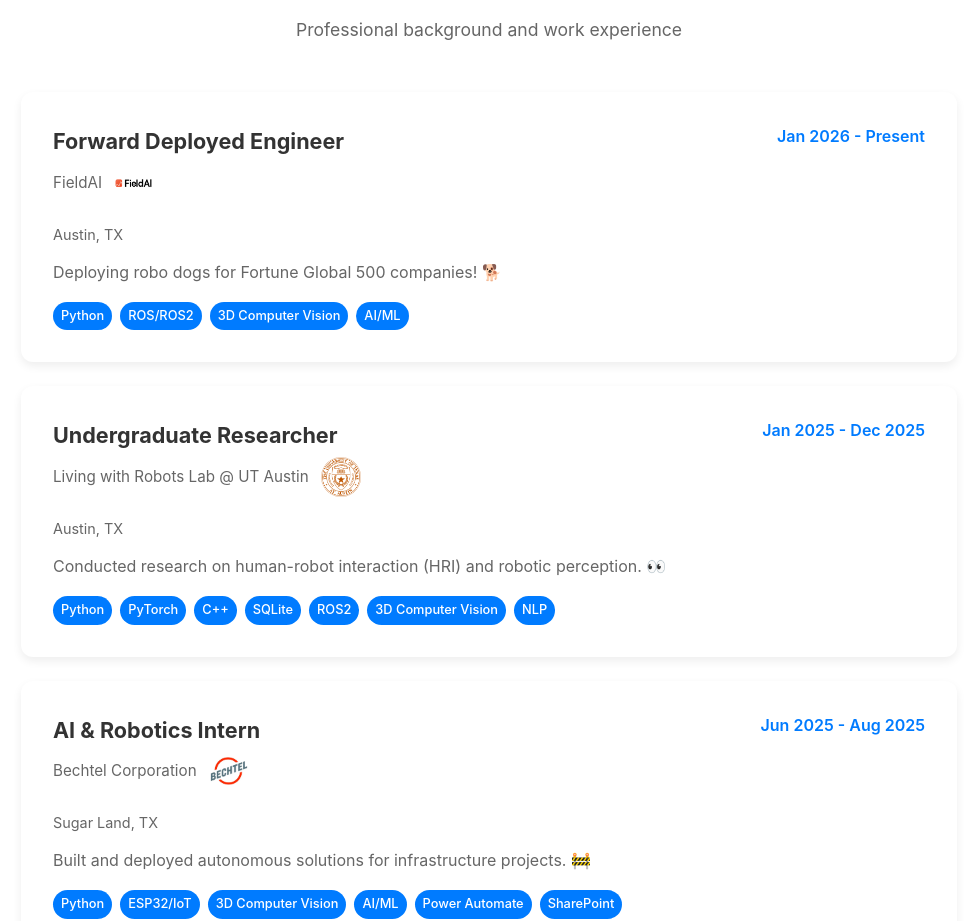
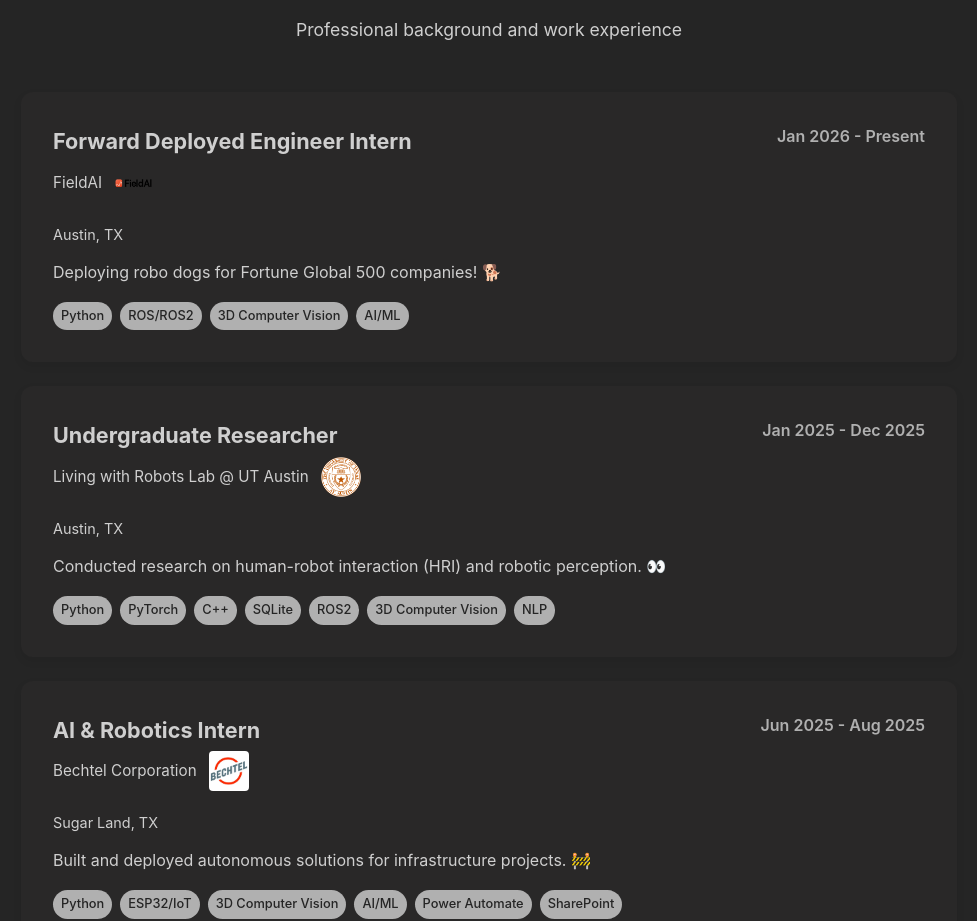
Before and after one commit to TonyHuynh-lab/portfolio, a React (Create React App) app in the folder my-portfolio/: page / in a window 1280 px wide. Shown: the part 1424-2345 px from the top of the page, without its empty margins (151-1128 px from the left). Built offline with nearby package versions, Linux system fonts and the light colour scheme.

Commit message:
revised site to dark theme

```diff
--- a/my-portfolio/src/App.css
+++ b/my-portfolio/src/App.css
@@ -40,28 +40,28 @@ footer {
 
 /* CSS Variables for theming */
 :root {
-  --bg-color: #ffffff;
-  --bg-secondary: #f8f9fa;
-  --text-color: #333333;
-  --text-secondary: #666666;
-  --primary-color: #007bff;
-  --accent-color: #0056b3;
-  --card-bg: #ffffff;
-  --border-color: #e9ecef;
-  --primary-color-rgb: 0, 123, 255;
+  --bg-color: #252525;
+  --bg-secondary: #383838;
+  --text-color: #CFCFCF;
+  --text-secondary: #CFCFCF;
+  --primary-color: #b0b0b0;
+  --accent-color: #757575;
+  --card-bg: #292828;
+  --border-color: #2e2e2e;
+  --primary-color-rgb: 176, 176, 176;
 }
 
 /* Dark theme */
 [data-theme="dark"] {
-  --bg-color: #1a1a1a;
-  --bg-secondary: #2d2d2d;
-  --text-color: #ffffff;
-  --text-secondary: #cccccc;
-  --primary-color: #4dabf7;
-  --accent-color: #339af0;
-  --card-bg: #2d2d2d;
-  --border-color: #404040;
-  --primary-color-rgb: 77, 171, 247;
+  --bg-color: #252525;
+  --bg-secondary: #383838;
+  --text-color: #CFCFCF;
+  --text-secondary: #CFCFCF;
+  --primary-color: #b0b0b0;
+  --accent-color: #757575;
+  --card-bg: #292828;
+  --border-color: #2e2e2e;
+  --primary-color-rgb: 176, 176, 176;
 }
 
 /* Button styles */
--- a/my-portfolio/src/components/Hero/Hero.tsx
+++ b/my-portfolio/src/components/Hero/Hero.tsx
@@ -16,7 +16,7 @@ const Hero: React.FC<HeroProps> = ({ personalInfo }) => {
           <p>{personalInfo.bio}</p>
 
           <div className="hero__cta">
-            <a href="#projects" className="button button--primary">
+            <a href="#projects" className="button button--secondary">
               View My Work
             </a>
             <a href="#contact" className="button button--secondary">
--- a/my-portfolio/src/components/Projects/Projects.css
+++ b/my-portfolio/src/components/Projects/Projects.css
@@ -155,11 +155,13 @@
   transition: all 0.3s ease;
   cursor: pointer;
   border: 2px solid transparent;
+  color: var(--text-color);
 }
 
 .button--sm {
   padding: 0.4rem 0.8rem;
   font-size: 0.8rem;
+  color: var(--text-color);
 }
 
 .button--outline {
--- a/my-portfolio/src/components/Projects/Projects.tsx
+++ b/my-portfolio/src/components/Projects/Projects.tsx
@@ -81,7 +81,8 @@ const Projects: React.FC<ProjectsProps> = ({ projects }) => {
                     href={project.liveUrl}
                     target="_blank"
                     rel="noopener noreferrer"
-                    className="button button--sm"
+                    className="button button--sm
+                    button--outline"
                   >
                     Live Demo
                   </a>
--- a/my-portfolio/src/data/experience.ts
+++ b/my-portfolio/src/data/experience.ts
@@ -3,7 +3,7 @@ import { ExperienceItem } from '../types';
 export const experience: ExperienceItem[] = [
   {
     id: '1',
-    position: 'Forward Deployed Engineer',
+    position: 'Forward Deployed Engineer Intern',
     company: 'FieldAI',
     startDate: 'Jan 2026',
     endDate: 'Present',
```
Also changed, not shown: my-portfolio/src/components/Hero/Hero.css (+1 -5 lines), 2 other files (tests, documents, lock files or other folders).
